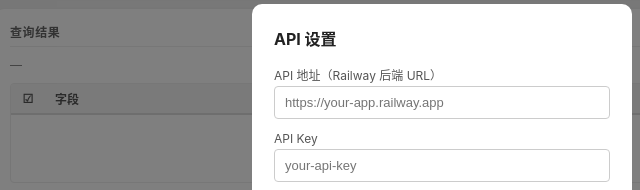
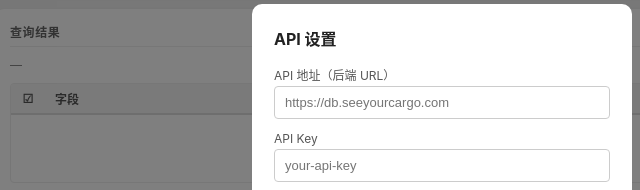
Before and after one commit to matthewhuang92-ai/db-pwa-tool, a plain HTML site: page frontend/index.html in a window 1280 px wide. Shown: the part 270-460 px from the top of the page, 198-838 px from the left. Drawn offline with Linux system fonts and the light colour scheme.

Commit message:
Update API URL label and placeholder in settings modal

```diff
--- a/frontend/index.html
+++ b/frontend/index.html
@@ -323,8 +323,8 @@
 <div class="modal-overlay" id="settings-modal">
   <div class="modal">
     <h2>API 设置</h2>
-    <label>API 地址（Railway 后端 URL）</label>
-    <input id="cfg-api-url" type="url" placeholder="https://your-app.railway.app">
+    <label>API 地址（后端 URL）</label>
+    <input id="cfg-api-url" type="url" placeholder="https://db.seeyourcargo.com">
     <label>API Key</label>
     <input id="cfg-api-key" type="password" placeholder="your-api-key">
     <div class="modal-actions">
```
